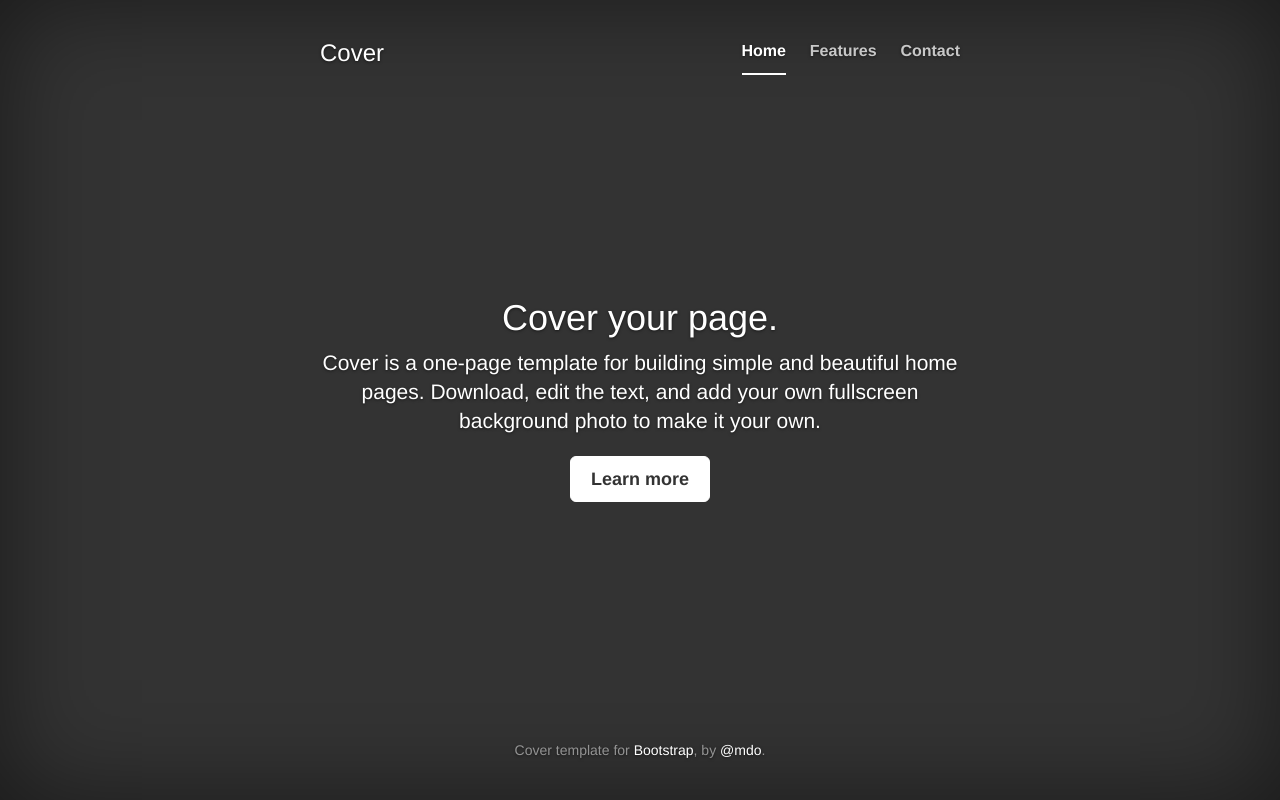
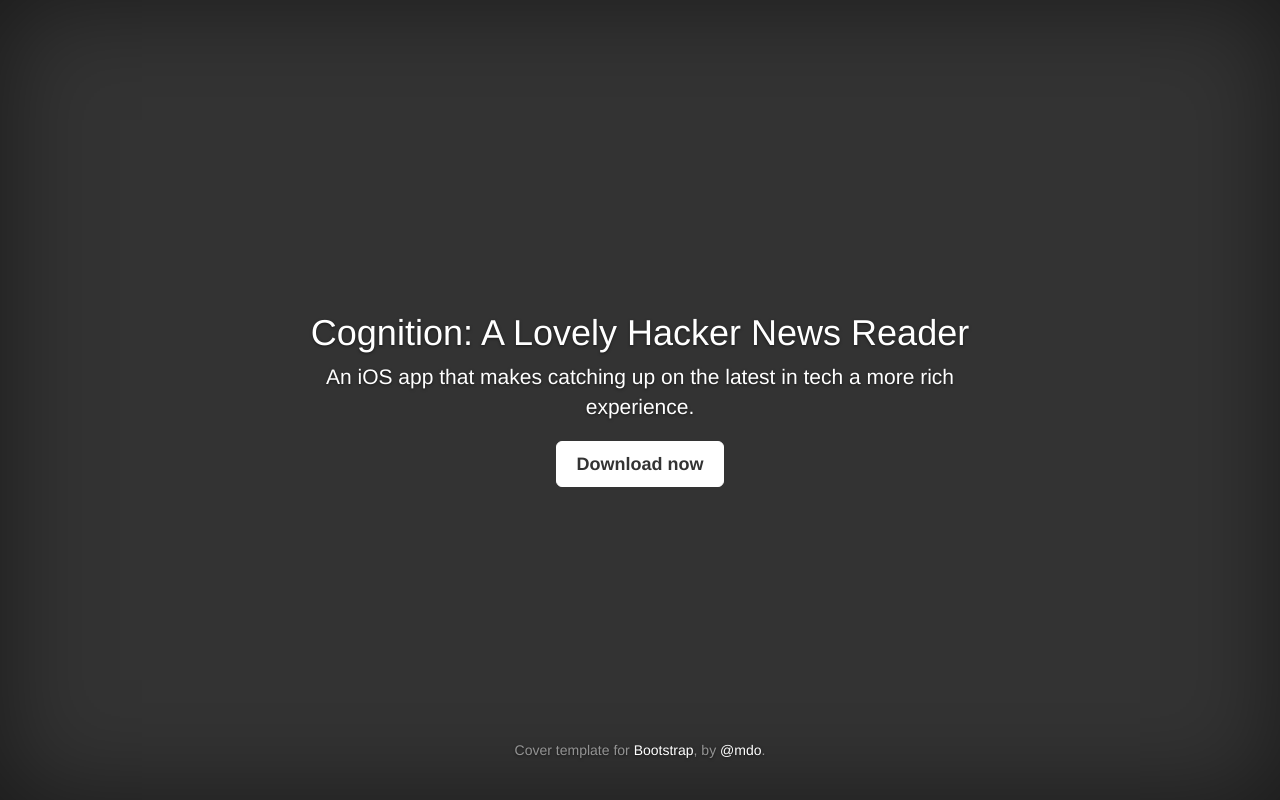
Before and after one commit to skyefreeman/Cognition, a plain HTML site: page index.html in a window 1280 px wide. Drawn offline with nearby package versions, Linux system fonts and the light colour scheme.

```diff
--- a/index.html
+++ b/index.html
@@ -9,7 +9,7 @@
     <meta name="author" content="">
     <link rel="icon" href="web/bootstrap/favicon.ico">
 
-    <title>Cover Template for Bootstrap</title>
+    <title>Cognition</title>
 
     <!-- Bootstrap core CSS -->
     <link href="web/bootstrap/dist/css/bootstrap.min.css" rel="stylesheet">
@@ -27,24 +27,11 @@
 
         <div class="cover-container">
 
-          <div class="masthead clearfix">
-            <div class="inner">
-              <h3 class="masthead-brand">Cover</h3>
-              <nav>
-                <ul class="nav masthead-nav">
-                  <li class="active"><a href="#">Home</a></li>
-                  <li><a href="#">Features</a></li>
-                  <li><a href="#">Contact</a></li>
-                </ul>
-              </nav>
-            </div>
-          </div>
-
           <div class="inner cover">
-            <h1 class="cover-heading">Cover your page.</h1>
-            <p class="lead">Cover is a one-page template for building simple and beautiful home pages. Download, edit the text, and add your own fullscreen background photo to make it your own.</p>
+            <h1 class="cover-heading">Cognition: A Lovely Hacker News Reader</h1>
+            <p class="lead">An iOS app that makes catching up on the latest in tech a more rich experience.</p>
             <p class="lead">
-              <a href="#" class="btn btn-lg btn-default">Learn more</a>
+							<a href="#" class="btn btn-lg btn-default">Download now</a>
             </p>
           </div>
 
```
